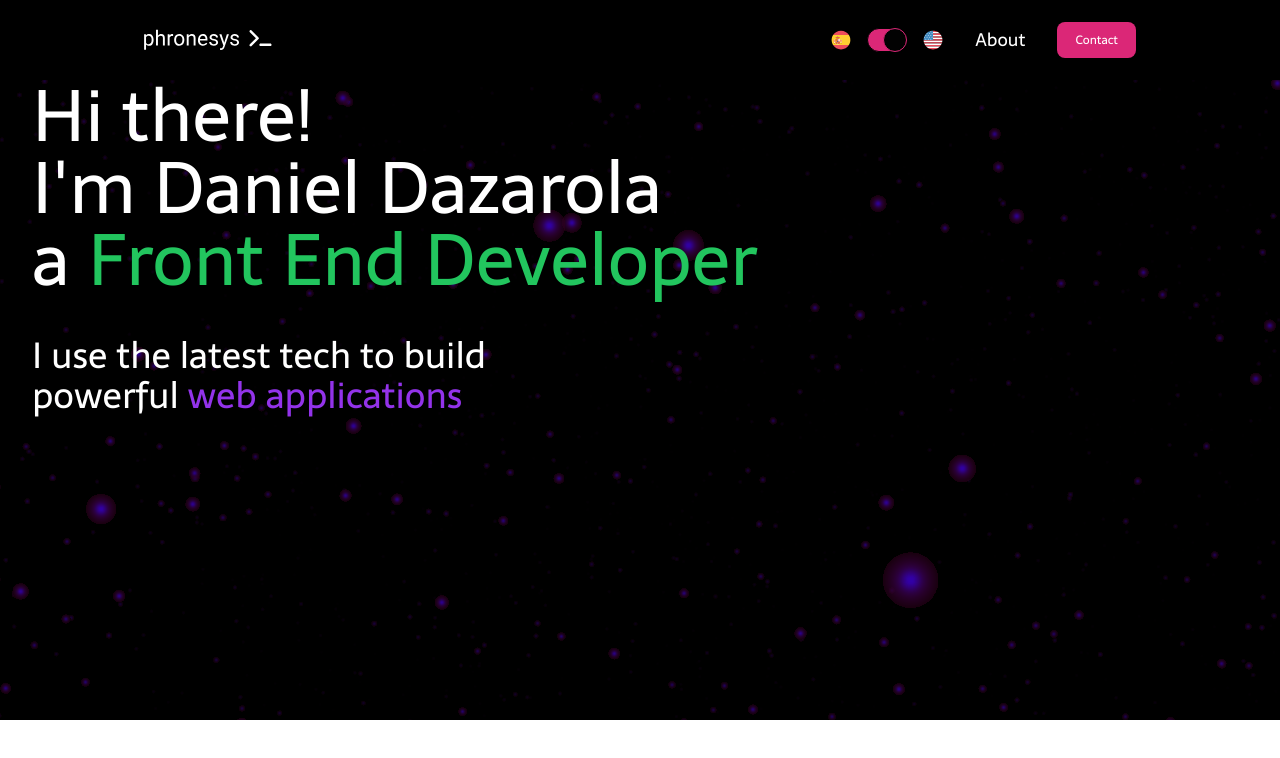
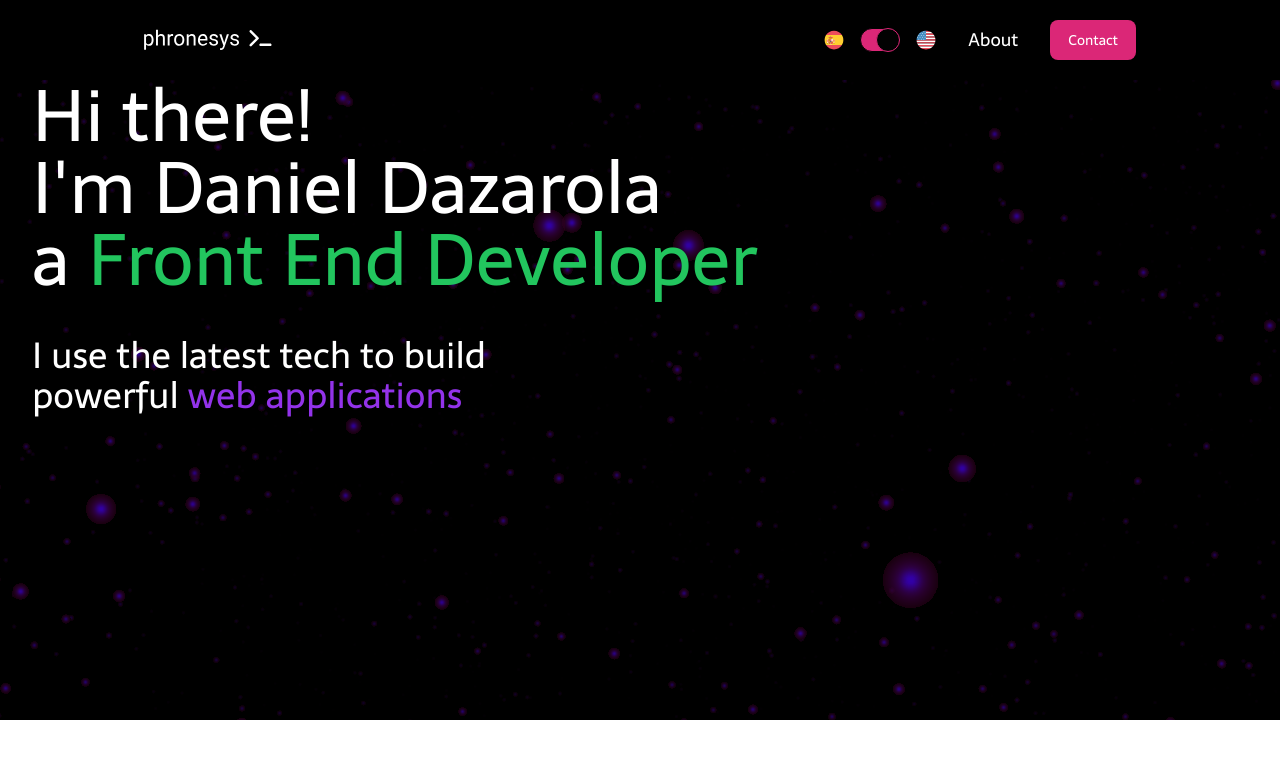
Before and after one commit to phronesys/portfolio-v2, a Vue app: page / in a window 1280 px wide. Shown: the top 758 px of the page. Built offline with nearby package versions, Linux system fonts and the light colour scheme.

Commit message:
enhance: button style

```diff
--- a/src/components/Button.vue
+++ b/src/components/Button.vue
@@ -34,7 +34,7 @@ export default {
 
 <style lang="postcss" scoped>
 button {
-  @apply bg-black text-white text-xs px-1 py-0.5 max-w-max rounded border-2 border-transparent;
+  @apply bg-black text-white text-sm px-3 py-2 max-w-max rounded-lg border-2 border-transparent;
   @apply lg:px-4 lg:py-2 lg:rounded-lg;
   @apply hover:border-white transition-colors duration-300 ease-linear;
 }
```
